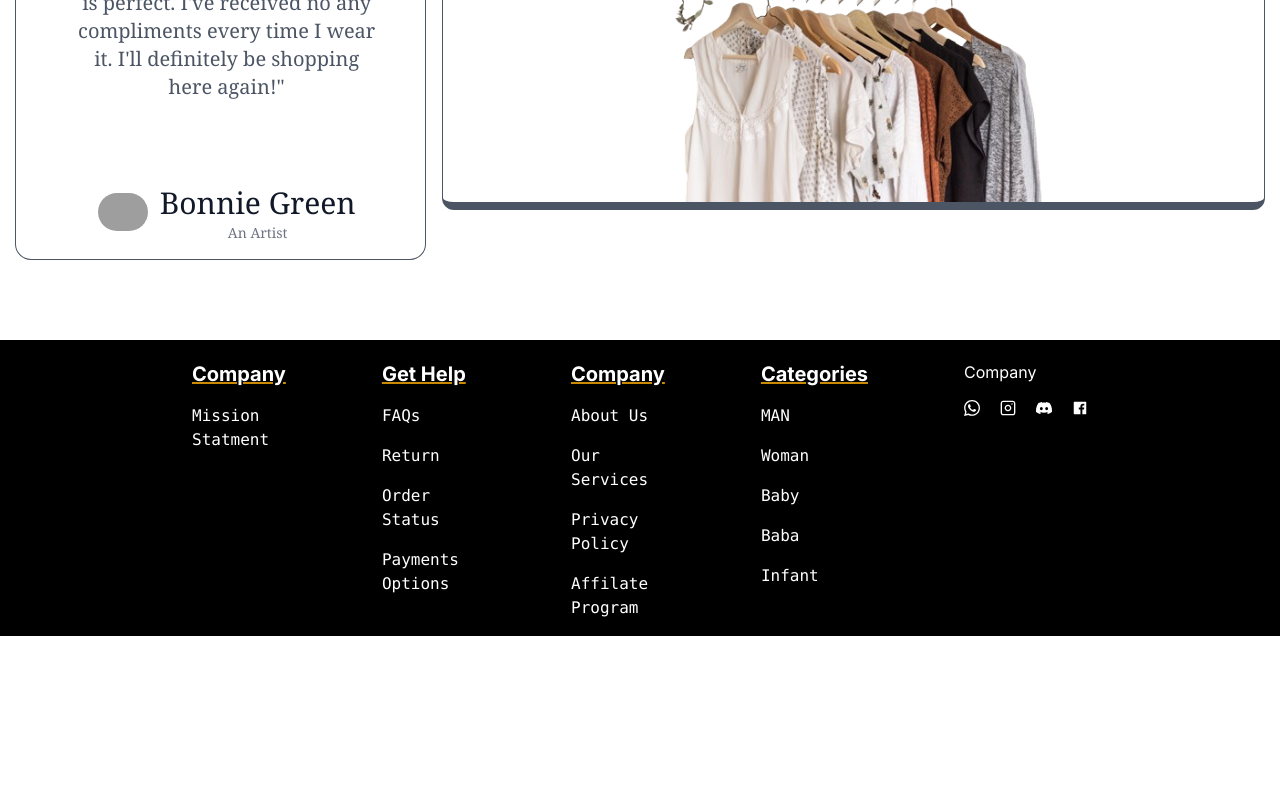
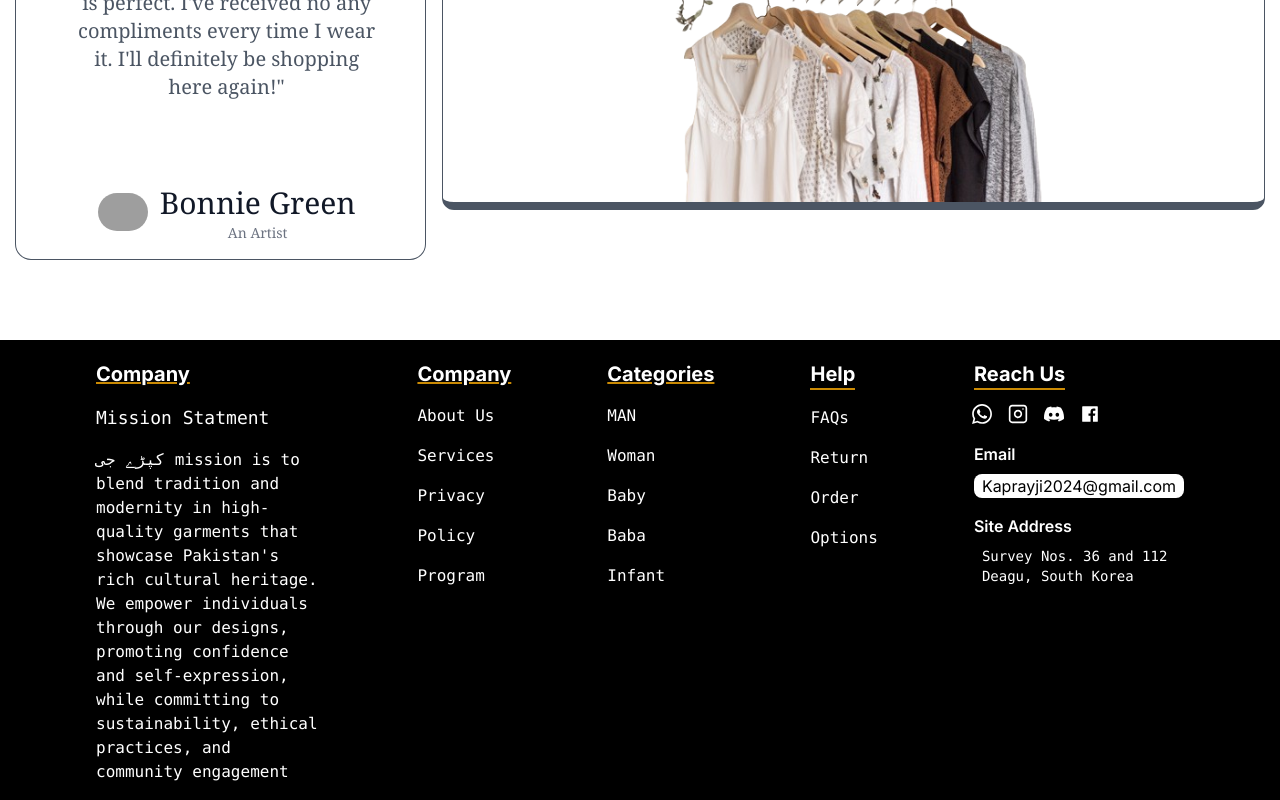
Before and after one commit to AhsanUddin200/shopping-, a Next.js app: page / in a window 1280 px wide. Shown: the part 2837-3637 px from the top of the page. Before the commit the page ends 3473 px from the top, so only its background shows below. Built offline with nearby package versions, Linux system fonts and the light colour scheme; grey boxes are pictures that could not be loaded.

Commit message:
Done Footer

```diff
--- a/src/components/Footer.tsx
+++ b/src/components/Footer.tsx
@@ -1,4 +1,4 @@
-import React from 'react'
+import React from "react";
 import { AiFillFacebook } from "react-icons/ai";
 import { SiDiscord } from "react-icons/si";
 import { CgInstagram } from "react-icons/cg";
@@ -7,44 +7,44 @@ import { ImWhatsapp } from "react-icons/im";
 const Footer = () => {
   return (
     <>
-    <div className='w-full h-2/5 '>
-    <div className=' px-48 flex flex-col  sm:flex-row bg-black text-white gap-24'>
-        <div className='mt-5 space-y-4  mb-4'>
-            <h1 className='font-bold text-xl underline decoration-yellow-600'>Company</h1>
-            <div className='font-mono space-y-4  '>
-           <p>Mission Statment</p>
+      <div className="w-full h-2/5 ">
+        <div className=" px-24 flex flex-col  sm:flex-row bg-black text-white gap-24">
+          <div className="mt-5 space-y-4  mb-4">
+            <h1 className="font-bold text-xl underline decoration-yellow-600">
+              Company
+            </h1>
+            <div className="font-mono space-y-4  ">
+              <h2 className="font-thin text-lg">Mission Statment</h2>
+              <p>
+                کپڑے جی mission is to blend tradition and modernity in
+                high-quality garments that showcase Pakistan's rich cultural
+                heritage. We empower individuals through our designs, promoting
+                confidence and self-expression, while committing to
+                sustainability, ethical practices, and community engagement
+              </p>
+            </div>
           </div>
 
-        </div>
-<div className='flex flex-col sm:flex-row bg-black text-white gap-36'>
-<div className='mt-5 space-y-4  mb-4'>
-            <h1 className='font-bold text-xl underline decoration-yellow-600'>Get Help</h1>
-            <div className='font-mono space-y-4 '>
-            <p>FAQs</p>
-            <p>Return</p>
-            <p>Order Status</p>
-            <p>Payments Options</p>
+          <div className="flex flex-col sm:flex-row bg-black text-white">
+            <div className="mt-5 space-y-4  mb-4">
+              <h1 className="font-bold text-xl underline decoration-yellow-600">
+                Company
+              </h1>
+              <div className="font-mono space-y-4  ">
+                <p>About Us</p>
+                <p>Services</p>
+                <p>Privacy </p>
+                <p>Policy</p>
+                <p>Program</p>
               </div>
             </div>
           </div>
-
-
-<div className='flex flex-col sm:flex-row bg-black text-white'>
-<div className='mt-5 space-y-4  mb-4'>
-            <h1 className='font-bold text-xl underline decoration-yellow-600'>Company</h1>
-            <div className='font-mono space-y-4  '>
-            <p>About Us</p>
-            <p>Our Services</p>
-            <p>Privacy Policy</p>
-            <p>Affilate Program</p>
-            </div>
-
-        </div>
-</div>
-<div className='flex flex-col sm:flex-row bg-black text-white gap-36'>
-<div className='mt-5 space-y-4  mb-4'>
-            <h1 className='font-bold text-xl underline decoration-yellow-600'>Categories</h1>
-            <div className='font-mono space-y-4 '>
+          <div className="flex flex-col sm:flex-row bg-black text-white gap-24">
+            <div className="mt-5 space-y-4  mb-4">
+              <h1 className="font-bold text-xl underline decoration-yellow-600">
+                Categories
+              </h1>
+              <div className="font-mono space-y-4 ">
                 <p>MAN</p>
                 <p>Woman</p>
                 <p>Baby</p>
@@ -53,26 +53,45 @@ const Footer = () => {
               </div>
             </div>
           </div>
+          <div className="flex flex-col sm:flex-row bg-black text-white gap-24">
+            <div className="mt-5 space-y-4  mb-4">
+              <h1 className="font-bold text-xl inline-block border-b-2 border-yellow-600">
+                Help
+              </h1>
 
+              <div className="font-mono space-y-4 ">
+                <p>FAQs</p>
+                <p>Return</p>
+                <p>Order </p>
+                <p> Options</p>
+              </div>
+            </div>
+          </div>
 
-<div className='flex flex-col sm:flex-row bg-black text-white'>
-<div className='mt-5'>
-            <h1>Company</h1>
-            <div className='flex gap-5 mt-4'>
-            <ImWhatsapp />
-<CgInstagram />
- <SiDiscord />
- <AiFillFacebook />
+          <div className="flex flex-col sm:flex-row bg-black text-white">
+            <div className="mt-5 ">
+              <h1 className="font-bold text-xl inline-block border-b-2 border-yellow-600"   >Reach Us</h1>
+              <div className="flex gap-5 mt-4 ">
+                <  ImWhatsapp className="scale-125"/>
+                <CgInstagram className="scale-125"/>
+                <SiDiscord className="scale-125" />
+                <AiFillFacebook className="scale-125"/>
+              </div>
+              <div className="mt-5 font-semibold">
+                Email
+              </div>
+              <p className="bg-white text-black px-2 rounded-lg mt-2"> Kaprayji2024@gmail.com</p>
 
+              <div className="mt-4 font-semibold">
+                Site Address
+              </div>
+              <p className="  px-2 rounded-lg mt-2 text-sm font-mono">  Survey Nos. 36 and 112  Deagu, South Korea</p>
             </div>
           </div>
         </div>
       </div>
+    </>
+  );
+};
 
-
-    </div>
-    </>
-  )
-}
-
-export default Footer
+export default Footer;
```
Lines whose indentation alone changed are shown as unchanged.
